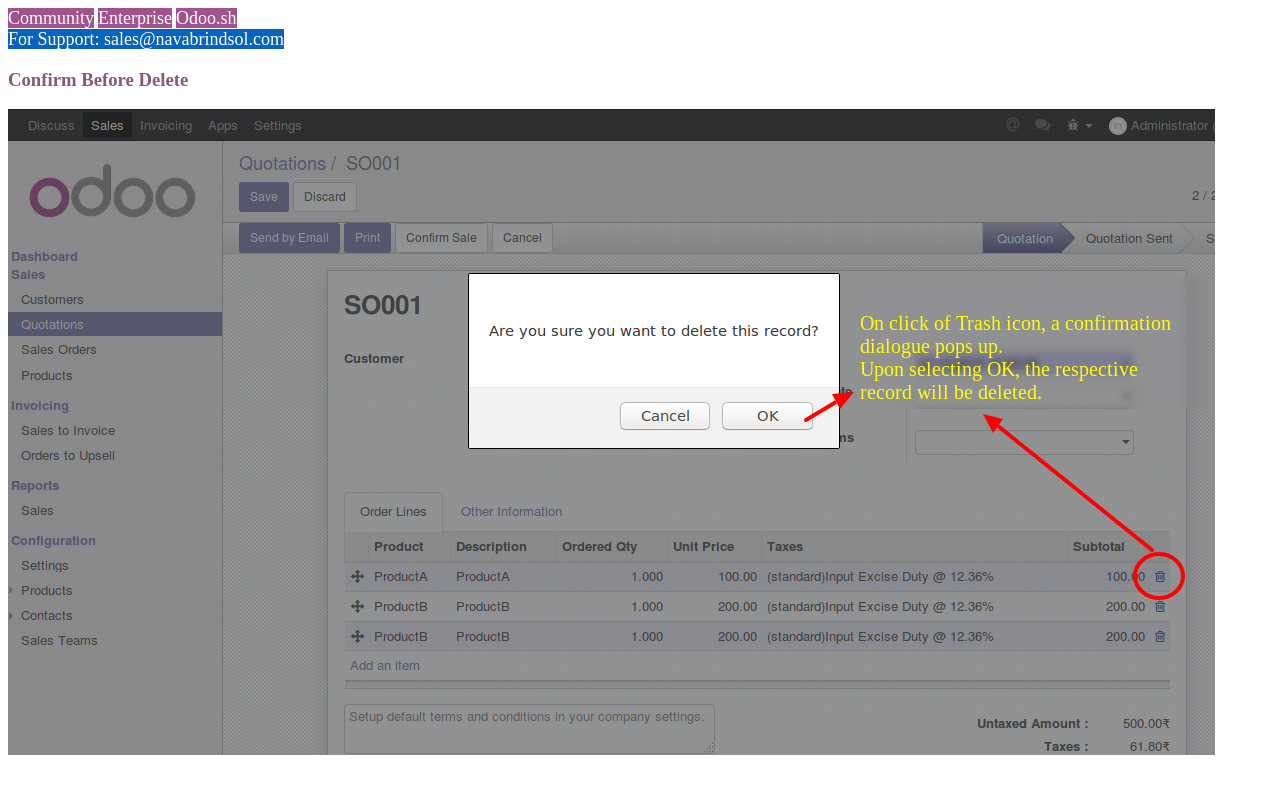
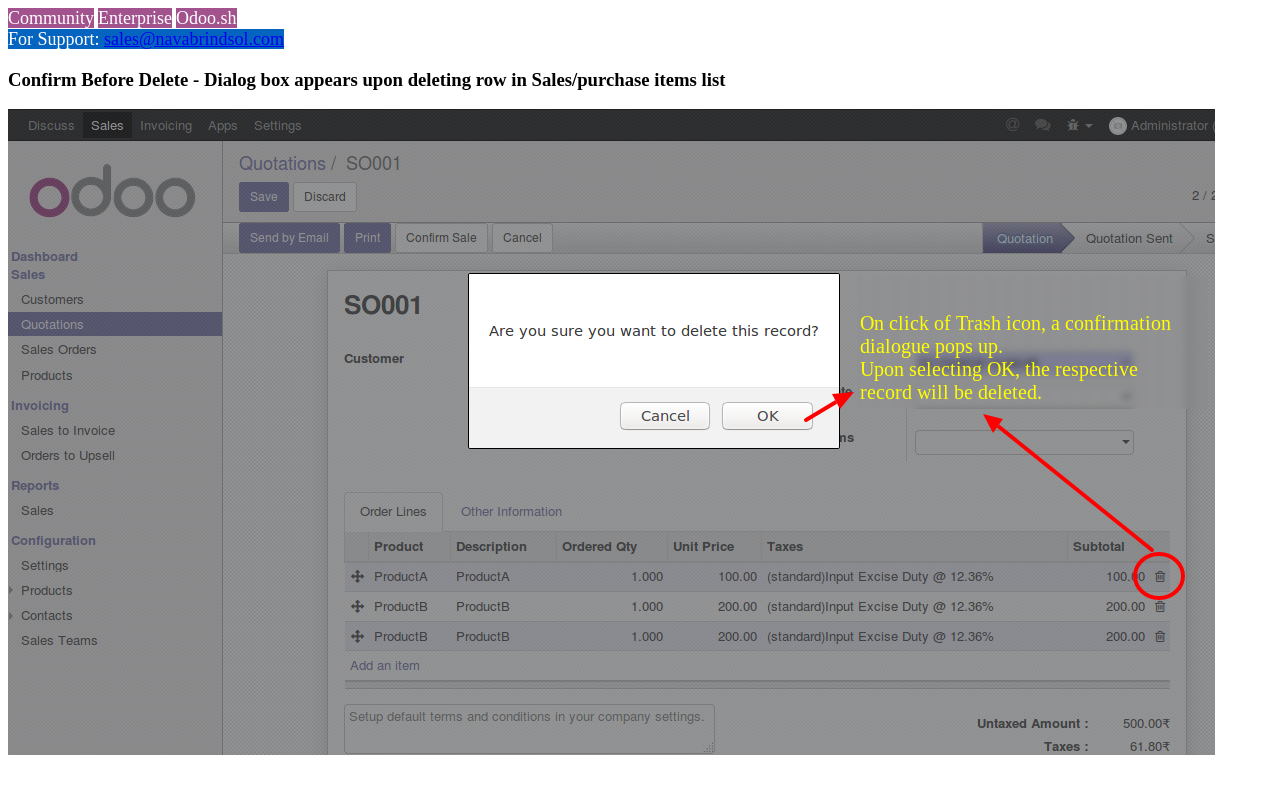
Before and after one commit to navabrind/odoo_deletedialog, a plain HTML site: page odoo_deletedialog/static/description/index.html in a window 1280 px wide. Drawn offline with Linux system fonts and the light colour scheme.

Commit message:
updated description
updated description

```diff
--- a/odoo_deletedialog/static/description/index.html
+++ b/odoo_deletedialog/static/description/index.html
@@ -8,10 +8,10 @@
         <span class="btn btn-sm mb-2 mb-lg-0" style="font-size:18px; font-weight:500; background-color:#a2538d; color:#fff"><i class="fa fa-check"></i> Odoo.sh</span>
     </div>
 	<div class="mt-md-0 mt-4 mb-3 mb-lg-0">
-     <span class="btn btn-sm mb-2 mb-lg-0" style="font-size:18px; font-weight:500; background-color:#0464bf; color:#fff"><i class="fa fa-check"></i> For Support: sales@navabrindsol.com</span>
+     <span class="btn btn-sm mb-2 mb-lg-0" style="font-size:18px; font-weight:500; background-color:#0464bf; color:#fff"><i class="fa fa-check"></i> For Support: <a href="mailto:sales@navabrindsol.com">sales@navabrindsol.com</a></span>
     </div>
 </div>
-        <h3 class="oe_slogan" style="color:#875A7B;">Confirm Before Delete</h3>
+        <h3 class="oe_slogan" style="color:#000000;">Confirm Before Delete - Dialog box appears upon deleting row in Sales/purchase items list</h3>
         <div class="oe_span12">
             <div class="oe_demo oe_picture oe_screenshot">
                 <img src="ConfirmOnTrashIconClick.png">
```
